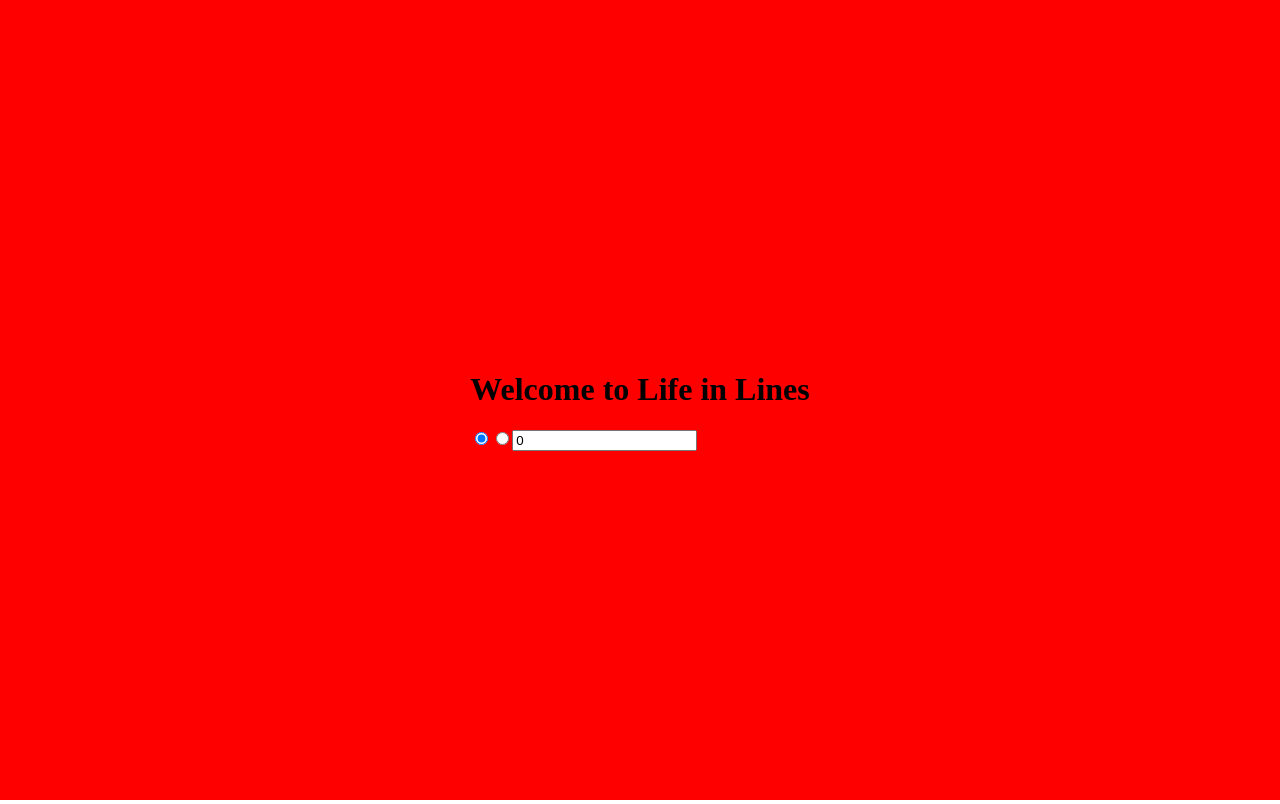
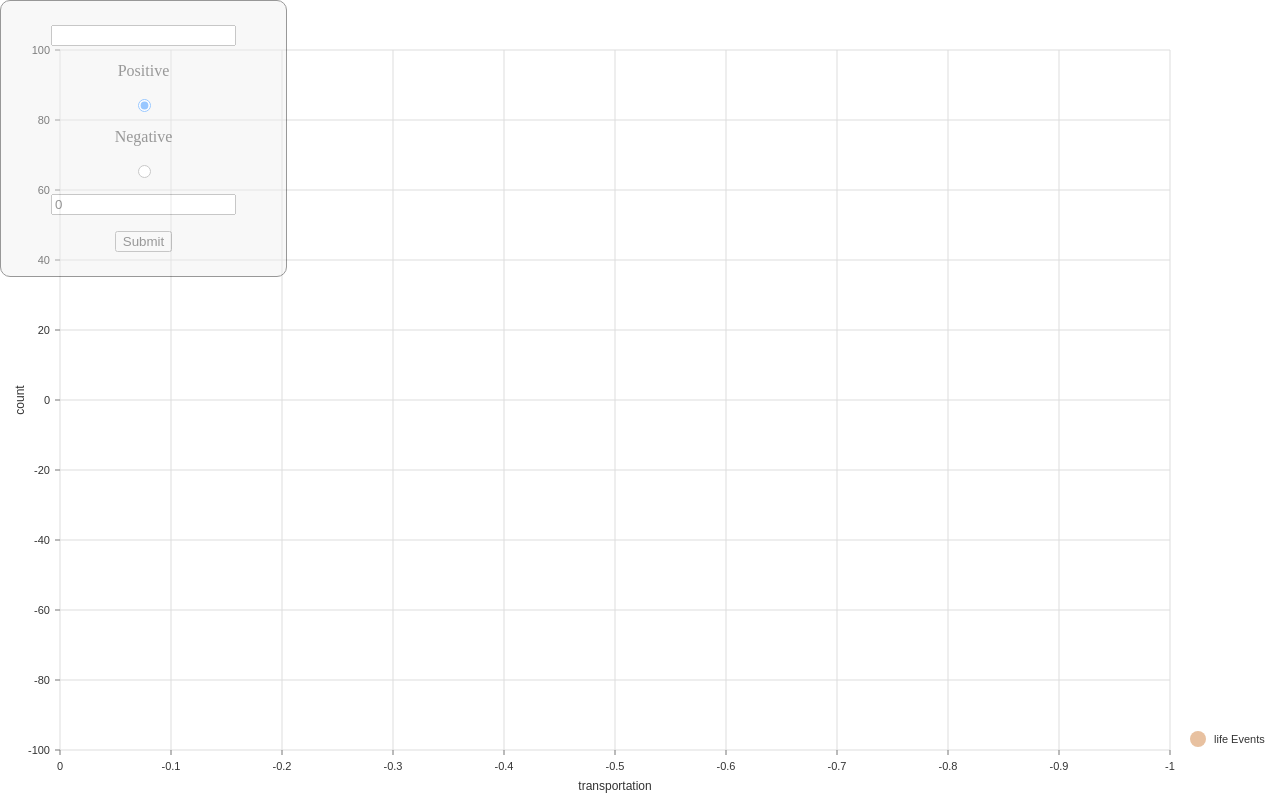
Before and after one commit to Yathaartha/life-in-lines, a React (Vite) app: page / in a window 1280 px wide. Built offline with nearby package versions, Linux system fonts and the light colour scheme.

Commit message:
feat: add graph and form

```diff
--- a/package.json
+++ b/package.json
@@ -10,6 +10,8 @@
     "preview": "vite preview"
   },
   "dependencies": {
+    "@nivo/line": "0.99.0",
+    "@nivo/core": "0.99.0",
     "@reduxjs/toolkit": "2.8.2",
     "react": "19.1.0",
     "react-dom": "19.1.0",
--- a/src/components/LifeLine.tsx
+++ b/src/components/LifeLine.tsx
@@ -0,0 +1,50 @@
+import { ResponsiveLine } from "@nivo/line";
+import type { LifeEvent } from "../views/HomePage";
+
+export const LifeLine = ({ data }: { data: LifeEvent[] }) => {
+  return (
+    <ResponsiveLine /* or Line for fixed dimensions */
+      curve="monotoneX"
+      data={[
+        {
+          id: "life Events",
+          data: data,
+        },
+      ]}
+      margin={{ top: 50, right: 110, bottom: 50, left: 60 }}
+      yScale={{
+        type: "linear",
+        min: -100,
+        max: 100,
+        stacked: true,
+        reverse: false,
+      }}
+      xScale={{
+        type: "linear",
+        min: 0,
+        max: data.length - 1,
+        stacked: true,
+        reverse: false,
+      }}
+      axisBottom={{ legend: "transportation", legendOffset: 36 }}
+      axisLeft={{ legend: "count", legendOffset: -40 }}
+      pointSize={10}
+      pointColor={{ theme: "background" }}
+      pointBorderWidth={2}
+      pointBorderColor={{ from: "seriesColor" }}
+      pointLabelYOffset={-12}
+      enableTouchCrosshair={true}
+      useMesh={true}
+      legends={[
+        {
+          anchor: "bottom-right",
+          direction: "column",
+          translateX: 100,
+          itemWidth: 80,
+          itemHeight: 22,
+          symbolShape: "circle",
+        },
+      ]}
+    />
+  );
+};
--- a/src/views/HomePage.css.ts
+++ b/src/views/HomePage.css.ts
@@ -8,7 +8,7 @@ export const HomePageBackground = styled.div.withConfig({
 }>`
   background-color: ${({ bgColor, bgOpacity }) =>
     bgColor
-      ? `${bgColor}${bgOpacity ? Math.round(bgOpacity * 255).toString(16) : ""}`
+      ? `${bgColor}${bgOpacity ? Math.round(bgOpacity * 255).toString(16) : 0}`
       : "transparent"};
   width: 100vw;
   height: 100vh;
@@ -17,6 +17,35 @@ export const HomePageBackground = styled.div.withConfig({
   left: 0;
   z-index: -1;
   display: flex;
+  /* align-items: center; */
+  /* justify-content: center; */
+`;
+
+export const Form = styled.form`
+  display: flex;
+  flex-direction: column;
   align-items: center;
-  justify-content: center;
+  gap: 1rem;
 `;
+
+export const FormWrapper = styled.div`
+  display: flex;
+  flex-direction: column;
+  align-items: center;
+  gap: 1rem;
+  position: absolute;
+  top: 0;
+  background-color: white;
+  display: absolute;
+  margin: auto;
+  z-index: 2;
+  opacity: 0.4;
+  border: black 1px solid;
+  padding: 1.5rem 50px;
+  border-radius: 10px;
+  background-color: #eee;
+  &:hover {
+    opacity: 1;
+    transform: all 0.5s ease-in-out;
+  }
+`;
--- a/src/views/HomePage.tsx
+++ b/src/views/HomePage.tsx
@@ -1,25 +1,58 @@
 import { useState } from "react";
-import { HomePageBackground } from "./HomePage.css";
+import { FormWrapper, HomePageBackground } from "./HomePage.css";
+import { LifeLine } from "../components/LifeLine";
+import { Form } from "./HomePage.css";
+
+export type LifeEvent = {
+  // id: string;
+  x: number;
+  y: number;
+};
+
+const lifeEvents: LifeEvent[] = [];
 
 export const HomePage = () => {
+  const [eventTitle, setEventTitle] = useState("");
   const [eventType, setEventType] = useState("positive");
   const [eventValue, setEventValue] = useState(0);
 
   return (
     <HomePageBackground
-      bgColor={`${eventType === "positive" ? "#ff0000" : "#0CCE6B"}`}
+      bgColor={`${eventType === "positive" ? "#ff0000" : "#00c936"}`}
       bgOpacity={eventValue / 100}>
-      <div>
-        <h1>Welcome to Life in Lines</h1>
+      <FormWrapper>
+        {/* <h1>Welcome to Life in Lines</h1> */}
+
+        <Form
+          onSubmit={(e) => {
+            e.preventDefault();
+            lifeEvents.push({
+              x: lifeEvents.length,
+              // id: eventTitle,
+              y: eventValue * (eventType === "positive" ? 1 : -1),
+            });
+            setEventTitle("");
+            setEventType("positive");
+            setEventValue(0);
+          }}>
+          <input
+            type="text"
+            value={eventTitle}
+            onChange={(e) => setEventTitle(e.target.value)}
+          />
+          <label htmlFor="positive">Positive</label>
           <input
             type="radio"
+            required
             id="positive"
             value={eventType}
             onChange={() => setEventType("positive")}
             checked={eventType === "positive"}
           />
+          <label htmlFor="negative">Negative</label>
           <input
             type="radio"
+            required
             id="negative"
             value={eventType}
             onChange={() => setEventType("negative")}
@@ -27,11 +60,16 @@ export const HomePage = () => {
           />
           <input
             type="number"
+            required
             max={100}
             value={eventValue}
             onChange={(e) => setEventValue(Number(e.target.value))}
           />
-      </div>
+          <button type="submit">Submit</button>
+        </Form>
+      </FormWrapper>
+
+      <LifeLine data={lifeEvents} />
     </HomePageBackground>
   );
 };
```
Also changed, not shown: 1 other file (tests, documents, lock files or other folders). Lines whose indentation alone changed are shown as unchanged.
